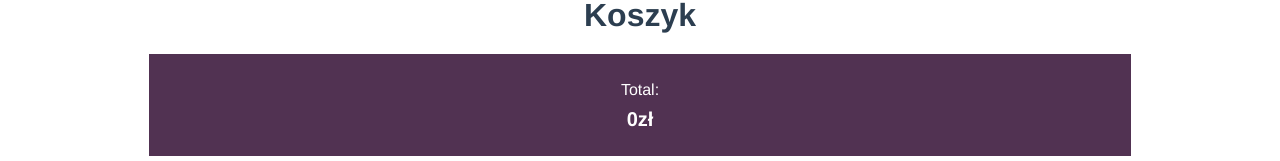
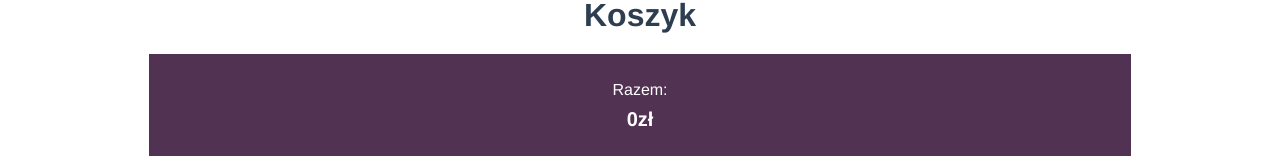
Before and after one commit to MagInventor/shop, a Vue app: page /cart in a window 1280 px wide. Shown: the part 133-294 px from the top of the page. Built offline with nearby package versions, Linux system fonts and the light colour scheme.

Commit message:
fix: change style cart

```diff
--- a/src/components/cart/CartItem.vue
+++ b/src/components/cart/CartItem.vue
@@ -76,6 +76,7 @@ export default {
   margin-bottom: -1px;
   border: 1px solid #bbb;
   display: grid;
+  grid-template-columns: repeat(3, 1fr);
   grid-auto-flow: column;
   align-items: center;
 }
@@ -140,6 +141,7 @@ button.cart-item__quantity_add {
 .cart-item__info_delete {
   width: 190px;
   height: 45px;
+  margin-top: 20px;
   display: grid;
   justify-content: center;
   justify-self: center;
--- a/src/components/cart/CartProducts.vue
+++ b/src/components/cart/CartProducts.vue
@@ -13,7 +13,7 @@
     </div>
     <div class="cart-total">
       <div class="container">
-        <p class="cart-total__name">Total:</p>
+        <p class="cart-total__name">Razem:</p>
         <p class="cart-total__price">{{cartTotalCost}}zł</p>
       </div>
     </div>
```
